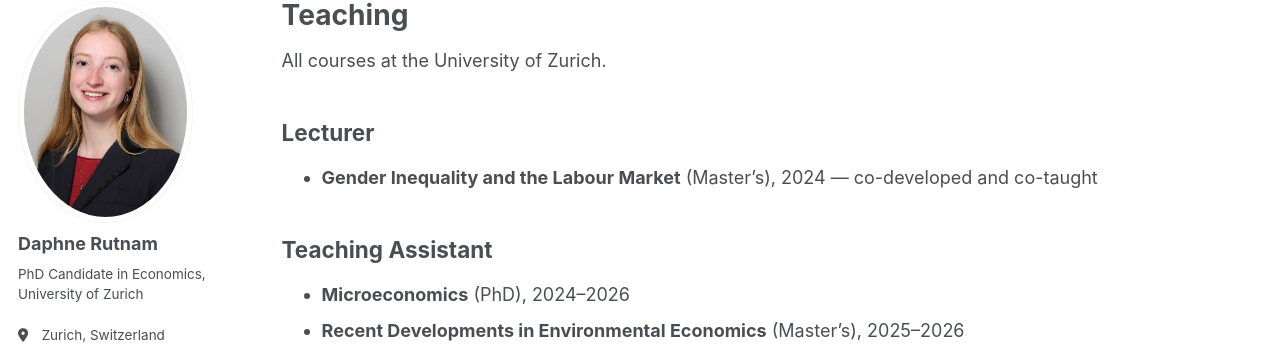
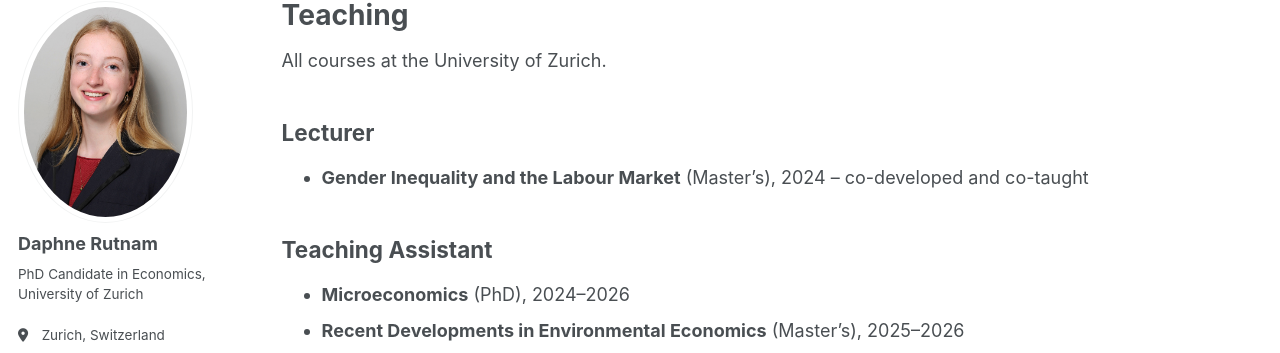
Before and after one commit to daphnerutnam/daphnerutnam.github.io, a Jekyll site: the page built from _pages/teaching.md, in a window 1280 px wide. Shown: the part 100-453 px from the top of the page. Built offline with Jekyll 4.4.1, drawn with Linux system fonts in a browser that asks for light colours; a style sheet for code colours, icons or effects is not loaded.

```diff
--- a/_pages/teaching.md
+++ b/_pages/teaching.md
@@ -9,7 +9,7 @@ All courses at the University of Zurich.
 
 ## Lecturer
 
-- **Gender Inequality and the Labour Market** (Master's), 2024 — co-developed and co-taught
+- **Gender Inequality and the Labour Market** (Master's), 2024 – co-developed and co-taught
 
 ## Teaching Assistant
 
```
